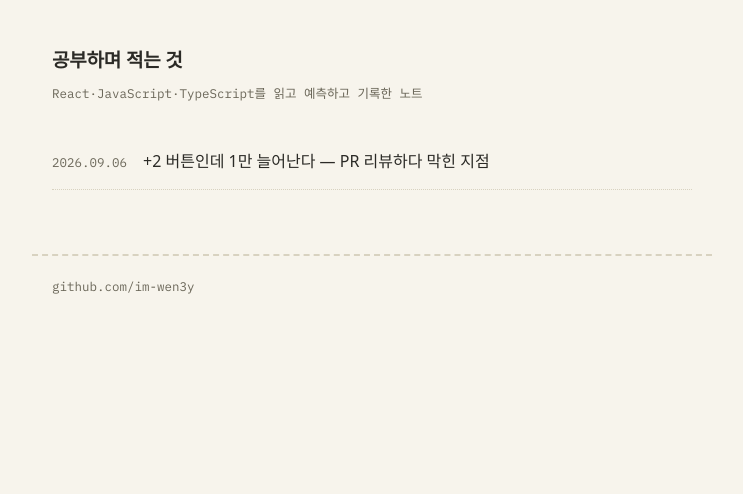
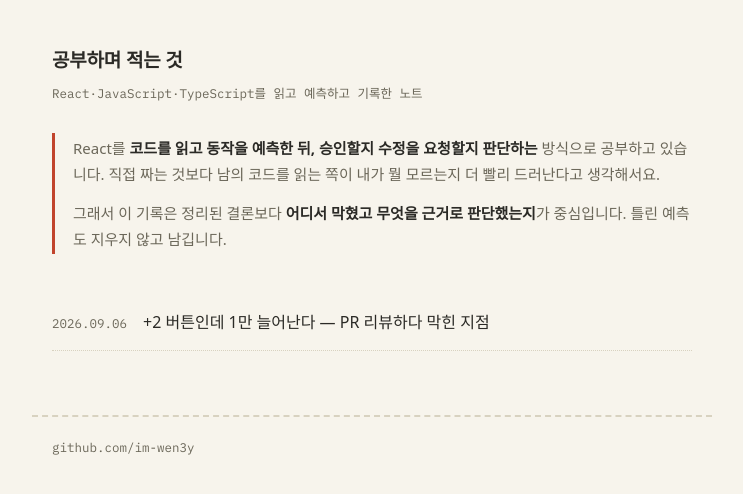
Before and after one commit to im-wen3y/im-wen3y.github.io, a Jekyll site: the page built from index.md, in a window 1280 px wide. Shown: the top 494 px of the page, without its empty margins (268-1011 px from the left). Built offline with Jekyll 4.4.1, drawn with Linux system fonts in a browser that asks for light colours; some web fonts are replaced.

Commit message:
공부 방식 소개를 홈 상단으로
글마다 반복하던 맥락을 한 곳에 두고, 글에서는 중복 문장 제거.

Co-Authored-By: Claude Opus 5 <noreply@anthropic.com>
Claude-Session: https://claude.ai/code/session_01R1cTHf89iRUNbCmD2SVr3k

```diff
--- a/assets/style.css
+++ b/assets/style.css
@@ -87,6 +87,16 @@ blockquote{
 table{border-collapse:collapse; width:100%; font-size:14px; margin:20px 0;}
 th,td{border:1px solid var(--line); padding:8px 10px; text-align:left;}
 th{background:var(--surface); font-weight:600;}
+.intro{
+  border-left:3px solid var(--stamp);
+  padding:2px 0 2px 18px;
+  margin:0 0 40px;
+  font-size:15px;
+  color:var(--ink-soft);
+}
+.intro p{margin:0 0 12px;}
+.intro p:last-child{margin-bottom:0;}
+.intro b{color:var(--ink); font-weight:600;}
 .post-list{list-style:none; padding:0; margin:0;}
 .post-list li{
   display:flex;
--- a/index.md
+++ b/index.md
@@ -1,6 +1,17 @@
 ---
 layout: default
 ---
+
+<section class="intro">
+  <p>
+    React를 <b>코드를 읽고 동작을 예측한 뒤, 승인할지 수정을 요청할지 판단하는</b> 방식으로 공부하고 있습니다.
+    직접 짜는 것보다 남의 코드를 읽는 쪽이 내가 뭘 모르는지 더 빨리 드러난다고 생각해서요.
+  </p>
+  <p>
+    그래서 이 기록은 정리된 결론보다 <b>어디서 막혔고 무엇을 근거로 판단했는지</b>가 중심입니다.
+    틀린 예측도 지우지 않고 남깁니다.
+  </p>
+</section>
 
 <ul class="post-list">
 {% for post in site.posts %}
```
Also changed, not shown: _posts/2026-09-06-state-queue.md (+0 -2 lines).
